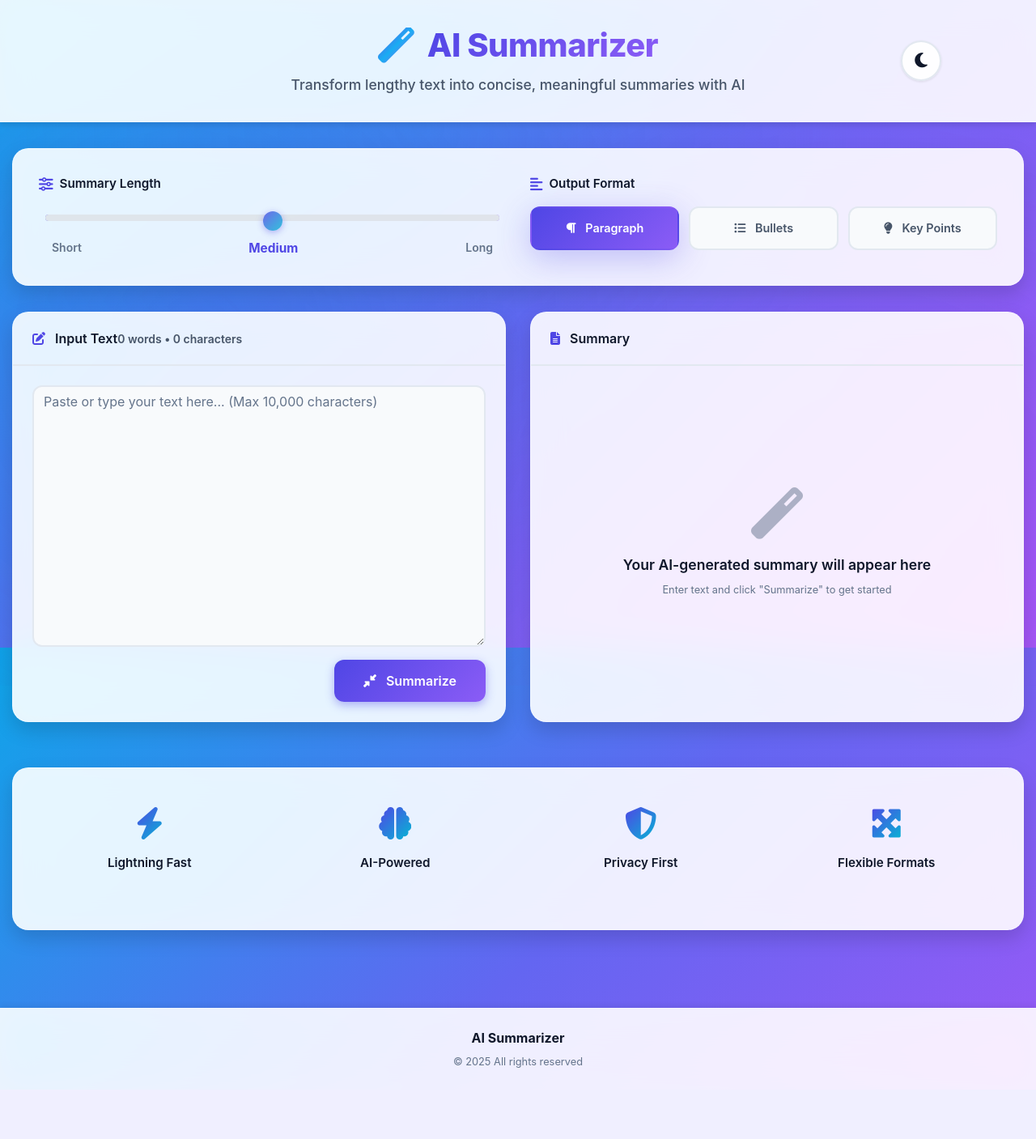
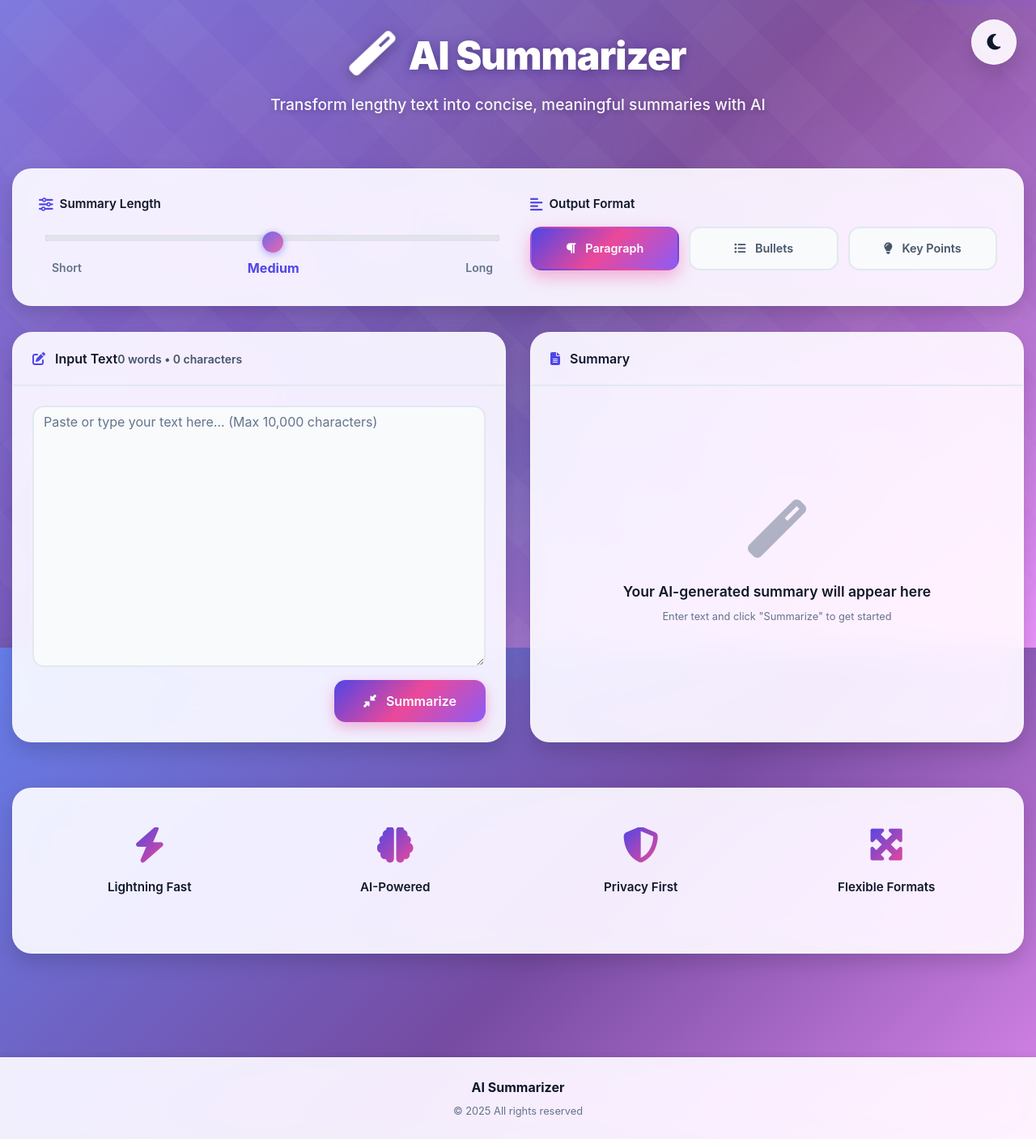
Before and after one commit to Robu71111/summarize.ai, a Flask app: page / in a window 1280 px wide. Shown: the whole page at 81% size. Before the commit the page ends 1319 px from the top, so only its background shows below. Run offline with Flask 3, Linux system fonts and the light colour scheme.

Commit message:
Making changes in UI

```diff
--- a/static/css/styles.css
+++ b/static/css/styles.css
@@ -8,11 +8,14 @@
   --primary-blue: #4f46e5;
   --primary-teal: #06b6d4;
   --primary-purple: #8b5cf6;
+  --accent-pink: #ec4899;
+  --accent-orange: #f97316;
 
-  /* Background */
-  --bg-gradient-start: #0ea5e9;
-  --bg-gradient-mid: #6366f1;
-  --bg-gradient-end: #a855f7;
+  /* Background - Cool Graphics */
+  --bg-gradient-1: #667eea;
+  --bg-gradient-2: #764ba2;
+  --bg-gradient-3: #f093fb;
+  --bg-gradient-4: #4facfe;
 
   /* UI Colors */
   --bg-primary: #ffffff;
@@ -23,6 +26,10 @@
   --text-primary: #0f172a;
   --text-secondary: #475569;
   --text-tertiary: #64748b;
+
+  /* Header Text (no background) */
+  --header-text: #ffffff;
+  --header-text-shadow: rgba(0, 0, 0, 0.3);
 
   /* Borders & Shadows */
   --border-color: #e2e8f0;
@@ -84,7 +96,7 @@
 
 body {
   font-family: 'Inter', -apple-system, BlinkMacSystemFont, 'Segoe UI', Roboto, sans-serif;
-  background: linear-gradient(135deg, var(--bg-gradient-start) 0%, var(--bg-gradient-mid) 50%, var(--bg-gradient-end) 100%);
+  background: linear-gradient(135deg, var(--bg-gradient-1) 0%, var(--bg-gradient-2) 50%, var(--bg-gradient-3) 100%);
   background-attachment: fixed;
   min-height: 100vh;
   color: var(--text-primary);
@@ -102,17 +114,44 @@ body::before {
   width: 100%;
   height: 100%;
   background-image:
-    radial-gradient(circle at 20% 50%, rgba(79, 70, 229, 0.15) 0%, transparent 50%),
-    radial-gradient(circle at 80% 80%, rgba(139, 92, 246, 0.15) 0%, transparent 50%),
-    radial-gradient(circle at 40% 20%, rgba(6, 182, 212, 0.1) 0%, transparent 50%);
-  animation: backgroundMove 20s ease-in-out infinite;
+    radial-gradient(circle at 10% 20%, rgba(236, 72, 153, 0.2) 0%, transparent 50%),
+    radial-gradient(circle at 90% 30%, rgba(79, 70, 229, 0.2) 0%, transparent 50%),
+    radial-gradient(circle at 50% 70%, rgba(6, 182, 212, 0.15) 0%, transparent 50%),
+    radial-gradient(circle at 20% 80%, rgba(139, 92, 246, 0.2) 0%, transparent 50%),
+    radial-gradient(circle at 80% 10%, rgba(249, 115, 22, 0.15) 0%, transparent 50%);
+  animation: meshMove 25s ease-in-out infinite;
   pointer-events: none;
   z-index: 0;
 }
 
-@keyframes backgroundMove {
-  0%, 100% { transform: scale(1) translate(0, 0); }
-  50% { transform: scale(1.1) translate(20px, 20px); }
+/* Geometric Pattern Overlay */
+body::after {
+  content: '';
+  position: fixed;
+  top: 0;
+  left: 0;
+  width: 100%;
+  height: 100%;
+  background-image:
+    repeating-linear-gradient(45deg, transparent, transparent 60px, rgba(255, 255, 255, 0.03) 60px, rgba(255, 255, 255, 0.03) 120px),
+    repeating-linear-gradient(-45deg, transparent, transparent 60px, rgba(255, 255, 255, 0.02) 60px, rgba(255, 255, 255, 0.02) 120px);
+  pointer-events: none;
+  z-index: 0;
+}
+
+@keyframes meshMove {
+  0%, 100% {
+    transform: scale(1) rotate(0deg);
+    opacity: 1;
+  }
+  33% {
+    transform: scale(1.1) rotate(5deg);
+    opacity: 0.9;
+  }
+  66% {
+    transform: scale(0.95) rotate(-5deg);
+    opacity: 0.95;
+  }
 }
 
 /* Ensure content is above background */
@@ -121,13 +160,12 @@ body::before {
   z-index: 1;
 }
 
-/* Header */
+/* Header - NO BACKGROUND, TRANSPARENT */
 .app-header {
-  background: var(--glass-bg);
-  backdrop-filter: blur(20px) saturate(180%);
-  border-bottom: 1px solid var(--glass-border);
-  padding: 2rem 0;
-  box-shadow: var(--shadow-md);
+  background: transparent;
+  backdrop-filter: none;
+  border-bottom: none;
+  padding: 2.5rem 0 2rem;
   margin-bottom: 2rem;
   transition: all var(--transition-normal);
 }
@@ -135,6 +173,9 @@ body::before {
 .header-content {
   text-align: center;
   position: relative;
+  max-width: 800px;
+  margin: 0 auto;
+  padding: 0 1rem;
 }
 
 .logo-section {
@@ -142,91 +183,120 @@ body::before {
   align-items: center;
   justify-content: center;
   gap: 1rem;
-  margin-bottom: 0.75rem;
+  margin-bottom: 1rem;
 }
 
 .logo-section i {
-  font-size: 2.8rem;
-  background: linear-gradient(135deg, var(--primary-blue), var(--primary-teal), var(--primary-purple));
-  -webkit-background-clip: text;
-  -webkit-text-fill-color: transparent;
-  background-clip: text;
-  animation: gradientShift 3s ease infinite;
+  font-size: 3.5rem;
+  color: var(--header-text);
+  filter: drop-shadow(0 4px 8px var(--header-text-shadow));
+  animation: iconFloat 3s ease-in-out infinite;
 }
 
-@keyframes gradientShift {
-  0%, 100% { filter: hue-rotate(0deg); }
-  50% { filter: hue-rotate(20deg); }
+@keyframes iconFloat {
+  0%, 100% { transform: translateY(0px) rotate(0deg); }
+  50% { transform: translateY(-10px) rotate(5deg); }
 }
 
 .app-title {
-  font-size: 2.5rem;
-  font-weight: 800;
+  font-size: 3rem;
+  font-weight: 900;
   margin: 0;
-  background: linear-gradient(135deg, var(--primary-blue), var(--primary-purple));
-  -webkit-background-clip: text;
-  -webkit-text-fill-color: transparent;
-  background-clip: text;
-  letter-spacing: -0.5px;
+  color: var(--header-text);
+  letter-spacing: -1px;
+  text-shadow:
+    0 2px 10px var(--header-text-shadow),
+    0 4px 20px rgba(79, 70, 229, 0.3);
+  animation: titleGlow 3s ease-in-out infinite;
+}
+
+@keyframes titleGlow {
+  0%, 100% {
+    text-shadow:
+      0 2px 10px var(--header-text-shadow),
+      0 4px 20px rgba(79, 70, 229, 0.3);
+  }
+  50% {
+    text-shadow:
+      0 2px 15px var(--header-text-shadow),
+      0 4px 30px rgba(139, 92, 246, 0.5);
+  }
 }
 
 .app-subtitle {
-  color: var(--text-secondary);
-  font-size: 1.1rem;
+  color: var(--header-text);
+  font-size: 1.2rem;
   margin: 0;
   font-weight: 500;
+  text-shadow: 0 2px 8px var(--header-text-shadow);
+  opacity: 0.95;
+  line-height: 1.6;
 }
 
-/* Theme Toggle Button */
+/* Theme Toggle Button - FIXED POSITION */
 .theme-toggle {
-  position: absolute;
-  right: 2rem;
-  top: 50%;
-  transform: translateY(-50%);
+  position: fixed;
+  top: 1.5rem;
+  right: 1.5rem;
   background: var(--glass-bg);
-  border: 2px solid var(--border-color);
-  width: 50px;
-  height: 50px;
+  backdrop-filter: blur(20px) saturate(180%);
+  border: 2px solid var(--glass-border);
+  width: 56px;
+  height: 56px;
   border-radius: 50%;
   display: flex;
   align-items: center;
   justify-content: center;
   cursor: pointer;
   transition: all var(--transition-normal);
-  box-shadow: var(--shadow-sm);
-  font-size: 1.3rem;
+  box-shadow: var(--shadow-lg);
+  font-size: 1.4rem;
   color: var(--text-primary);
+  z-index: 1000;
 }
 
 .theme-toggle:hover {
-  transform: translateY(-50%) scale(1.1);
-  box-shadow: var(--shadow-md);
+  transform: scale(1.1) rotate(10deg);
+  box-shadow: 0 8px 30px rgba(79, 70, 229, 0.4);
   border-color: var(--primary-blue);
 }
 
 .theme-toggle:active {
-  transform: translateY(-50%) scale(0.95);
+  transform: scale(0.95);
 }
 
 .theme-toggle i {
   transition: transform var(--transition-normal);
 }
 
-.theme-toggle:hover i {
-  transform: rotate(20deg);
+/* Mobile: Move toggle to bottom-right corner */
+@media (max-width: 768px) {
+  .theme-toggle {
+    top: auto;
+    bottom: 2rem;
+    right: 1rem;
+    width: 60px;
+    height: 60px;
+    font-size: 1.5rem;
+    box-shadow: 0 8px 24px rgba(0, 0, 0, 0.3);
+  }
+
+  .theme-toggle:hover {
+    transform: scale(1.05);
+  }
 }
 
 /* Main Container */
 .main-container {
   max-width: 1400px;
-  padding-bottom: 3rem;
+  padding-bottom: 5rem;
 }
 
 /* Controls Card */
 .controls-card {
   background: var(--glass-bg);
   backdrop-filter: blur(20px) saturate(180%);
-  border-radius: 1.25rem;
+  border-radius: 1.5rem;
   padding: 2rem;
   margin-bottom: 2rem;
   box-shadow: var(--shadow-lg);
@@ -261,7 +332,7 @@ body::before {
 .custom-range {
   width: 100%;
   height: 8px;
-  background: linear-gradient(90deg, var(--primary-blue) 0%, var(--primary-purple) 100%);
+  background: linear-gradient(90deg, var(--primary-blue) 0%, var(--accent-pink) 50%, var(--primary-purple) 100%);
   border-radius: 10px;
   outline: none;
   opacity: 0.8;
@@ -275,33 +346,33 @@ body::before {
 .custom-range::-webkit-slider-thumb {
   -webkit-appearance: none;
   appearance: none;
-  width: 24px;
-  height: 24px;
-  background: linear-gradient(135deg, var(--primary-blue), var(--primary-teal));
+  width: 26px;
+  height: 26px;
+  background: linear-gradient(135deg, var(--primary-blue), var(--accent-pink));
   cursor: pointer;
   border-radius: 50%;
-  box-shadow: 0 2px 8px rgba(79, 70, 229, 0.5);
+  box-shadow: 0 2px 10px rgba(79, 70, 229, 0.6);
   transition: all var(--transition-fast);
 }
 
 .custom-range::-webkit-slider-thumb:hover {
-  transform: scale(1.2);
-  box-shadow: 0 4px 12px rgba(79, 70, 229, 0.7);
+  transform: scale(1.3);
+  box-shadow: 0 4px 16px rgba(236, 72, 153, 0.8);
 }
 
 .custom-range::-moz-range-thumb {
-  width: 24px;
-  height: 24px;
-  background: linear-gradient(135deg, var(--primary-blue), var(--primary-teal));
+  width: 26px;
+  height: 26px;
+  background: linear-gradient(135deg, var(--primary-blue), var(--accent-pink));
   cursor: pointer;
   border-radius: 50%;
-  box-shadow: 0 2px 8px rgba(79, 70, 229, 0.5);
+  box-shadow: 0 2px 10px rgba(79, 70, 229, 0.6);
   border: none;
   transition: all var(--transition-fast);
 }
 
 .custom-range::-moz-range-thumb:hover {
-  transform: scale(1.2);
+  transform: scale(1.3);
 }
 
 .length-labels {
@@ -327,7 +398,7 @@ body::before {
 
 .length-option.active {
   color: var(--primary-blue);
-  transform: scale(1.1);
+  transform: scale(1.15);
   font-weight: 700;
 }
 
@@ -344,7 +415,7 @@ body::before {
   padding: 0.875rem 1.25rem;
   border: 2px solid var(--border-color);
   background: var(--bg-secondary);
-  border-radius: 0.75rem;
+  border-radius: 0.875rem;
   cursor: pointer;
   transition: all var(--transition-normal);
   font-weight: 600;
@@ -361,7 +432,7 @@ body::before {
   left: -100%;
   width: 100%;
   height: 100%;
-  background: linear-gradient(90deg, transparent, rgba(79, 70, 229, 0.1), transparent);
+  background: linear-gradient(90deg, transparent, rgba(236, 72, 153, 0.15), transparent);
   transition: left 0.5s;
 }
 
@@ -372,15 +443,15 @@ body::before {
 .mode-tab:hover {
   border-color: var(--primary-blue);
   color: var(--primary-blue);
-  transform: translateY(-2px);
-  box-shadow: 0 4px 12px rgba(79, 70, 229, 0.2);
+  transform: translateY(-3px);
+  box-shadow: 0 6px 16px rgba(79, 70, 229, 0.25);
 }
 
 .mode-tab.active {
-  background: linear-gradient(135deg, var(--primary-blue), var(--primary-purple));
+  background: linear-gradient(135deg, var(--primary-blue), var(--accent-pink), var(--primary-purple));
   color: white;
   border-color: transparent;
-  box-shadow: var(--shadow-colored);
+  box-shadow: 0 8px 20px rgba(236, 72, 153, 0.4);
 }
 
 .mode-tab i {
@@ -390,20 +461,20 @@ body::before {
 /* Cards */
 .card {
   border: none;
-  border-radius: 1.25rem;
+  border-radius: 1.5rem;
   box-shadow: var(--shadow-lg);
   height: 100%;
   background: var(--glass-bg);
   backdrop-filter: blur(20px) saturate(180%);
   border: 1px solid var(--glass-border);
   transition: all var(--transition-normal);
-  animation: fadeInUp 0.5s ease;
+  animation: fadeInUp 0.6s ease;
 }
 
 @keyframes fadeInUp {
   from {
     opacity: 0;
-    transform: translateY(20px);
+    transform: translateY(30px);
   }
   to {
     opacity: 1;
@@ -413,13 +484,13 @@ body::before {
 
 .card:hover {
   box-shadow: var(--shadow-colored);
-  transform: translateY(-2px);
+  transform: translateY(-3px);
 }
 
 .card-header {
   background: transparent;
   border-bottom: 2px solid var(--border-color);
-  border-radius: 1.25rem 1.25rem 0 0 !important;
+  border-radius: 1.5rem 1.5rem 0 0 !important;
   padding: 1.25rem 1.5rem;
   font-weight: 600;
   color: var(--text-primary);
@@ -440,7 +511,7 @@ body::before {
 /* Input Card */
 .text-input {
   border: 2px solid var(--border-color);
-  border-radius: 0.75rem;
+  border-radius: 0.875rem;
   font-size: 1rem;
   line-height: 1.6;
   resize: vertical;
@@ -495,13 +566,13 @@ body::before {
 
 /* Buttons */
 .btn-primary {
-  background: linear-gradient(135deg, var(--primary-blue), var(--primary-purple));
+  background: linear-gradient(135deg, var(--primary-blue), var(--accent-pink), var(--primary-purple));
   border: none;
   padding: 0.875rem 2.25rem;
-  border-radius: 0.75rem;
+  border-radius: 0.875rem;
   font-weight: 600;
   transition: all var(--transition-normal);
-  box-shadow: 0 4px 12px rgba(79, 70, 229, 0.4);
+  box-shadow: 0 6px 16px rgba(236, 72, 153, 0.4);
   color: white;
   position: relative;
   overflow: hidden;
@@ -515,7 +586,7 @@ body::before {
   width: 0;
   height: 0;
   border-radius: 50%;
-  background: rgba(255, 255, 255, 0.2);
+  background: rgba(255, 255, 255, 0.3);
   transform: translate(-50%, -50%);
   transition: width 0.6s, height 0.6s;
 }
@@ -625,16 +696,16 @@ body::before {
 }
 
 .empty-state i {
-  font-size: 4rem;
+  font-size: 4.5rem;
   color: var(--text-tertiary);
-  margin-bottom: 1rem;
+  margin-bottom: 1.5rem;
   opacity: 0.5;
   animation: float 3s ease-in-out infinite;
 }
 
 @keyframes float {
   0%, 100% { transform: translateY(0); }
-  50% { transform: translateY(-10px); }
+  50% { transform: translateY(-15px); }
 }
 
 .empty-state p {
@@ -652,7 +723,7 @@ body::before {
 .features-section {
   background: var(--glass-bg);
   backdrop-filter: blur(20px) saturate(180%);
-  border-radius: 1.25rem;
+  border-radius: 1.5rem;
   padding: 2rem;
   margin-top: 2rem;
   box-shadow: var(--shadow-lg);
@@ -667,12 +738,12 @@ body::before {
 }
 
 .feature-item:hover {
-  transform: translateY(-5px);
+  transform: translateY(-8px);
 }
 
 .feature-item i {
-  font-size: 2.5rem;
-  background: linear-gradient(135deg, var(--primary-blue), var(--primary-teal));
+  font-size: 2.8rem;
+  background: linear-gradient(135deg, var(--primary-blue), var(--accent-pink));
   -webkit-background-clip: text;
   -webkit-text-fill-color: transparent;
   background-clip: text;
@@ -849,18 +915,18 @@ html {
 
 /* Selection Color */
 ::selection {
-  background: rgba(79, 70, 229, 0.3);
+  background: rgba(236, 72, 153, 0.3);
   color: var(--text-primary);
 }
 
 ::-moz-selection {
-  background: rgba(79, 70, 229, 0.3);
+  background: rgba(236, 72, 153, 0.3);
   color: var(--text-primary);
 }
 
 /* Scrollbar Styling */
 ::-webkit-scrollbar {
-  width: 10px;
+  width: 12px;
 }
 
 ::-webkit-scrollbar-track {
@@ -868,10 +934,10 @@ html {
 }
 
 ::-webkit-scrollbar-thumb {
-  background: linear-gradient(180deg, var(--primary-blue), var(--primary-purple));
+  background: linear-gradient(180deg, var(--primary-blue), var(--accent-pink), var(--primary-purple));
   border-radius: 10px;
 }
 
 ::-webkit-scrollbar-thumb:hover {
-  background: linear-gradient(180deg, var(--primary-purple), var(--primary-blue));
+  background: linear-gradient(180deg, var(--accent-pink), var(--primary-purple), var(--primary-blue));
 }
```
Also changed, not shown: other parts of static/css/styles.css (+31 -30 lines).
